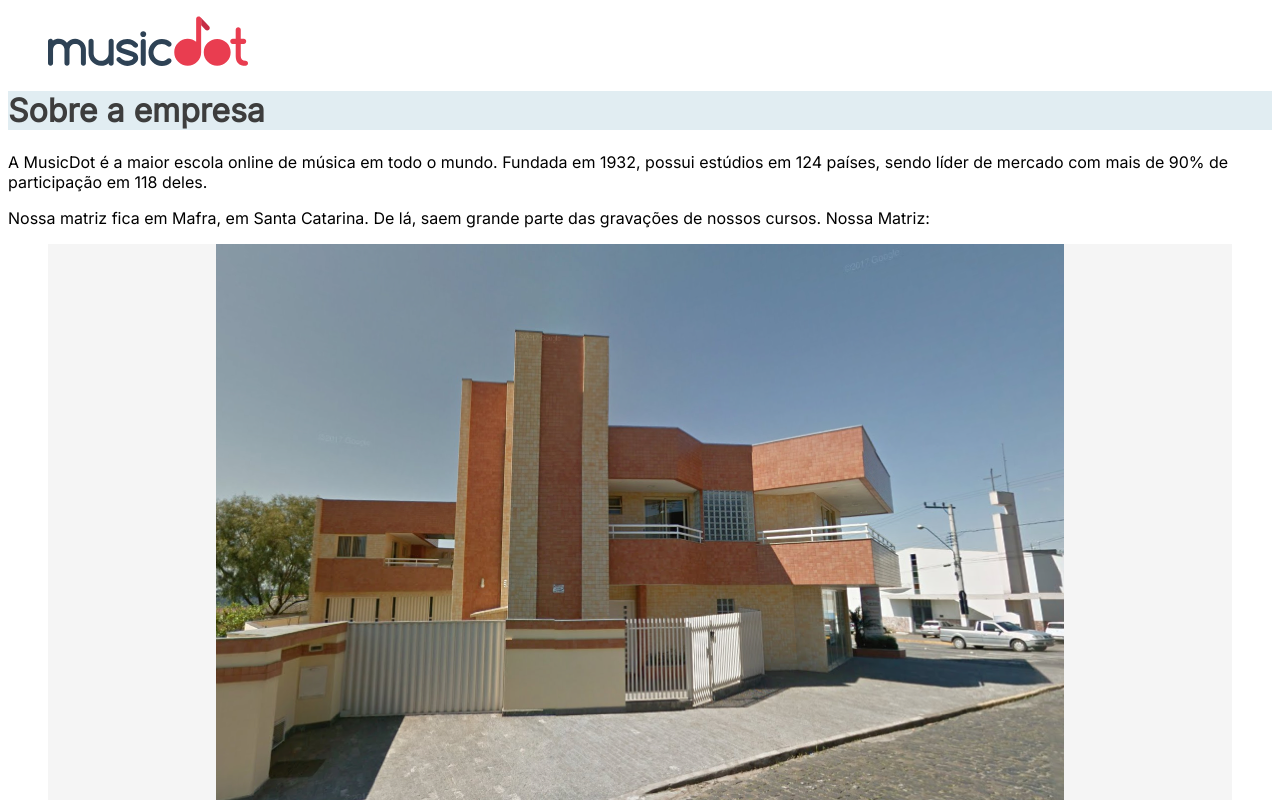
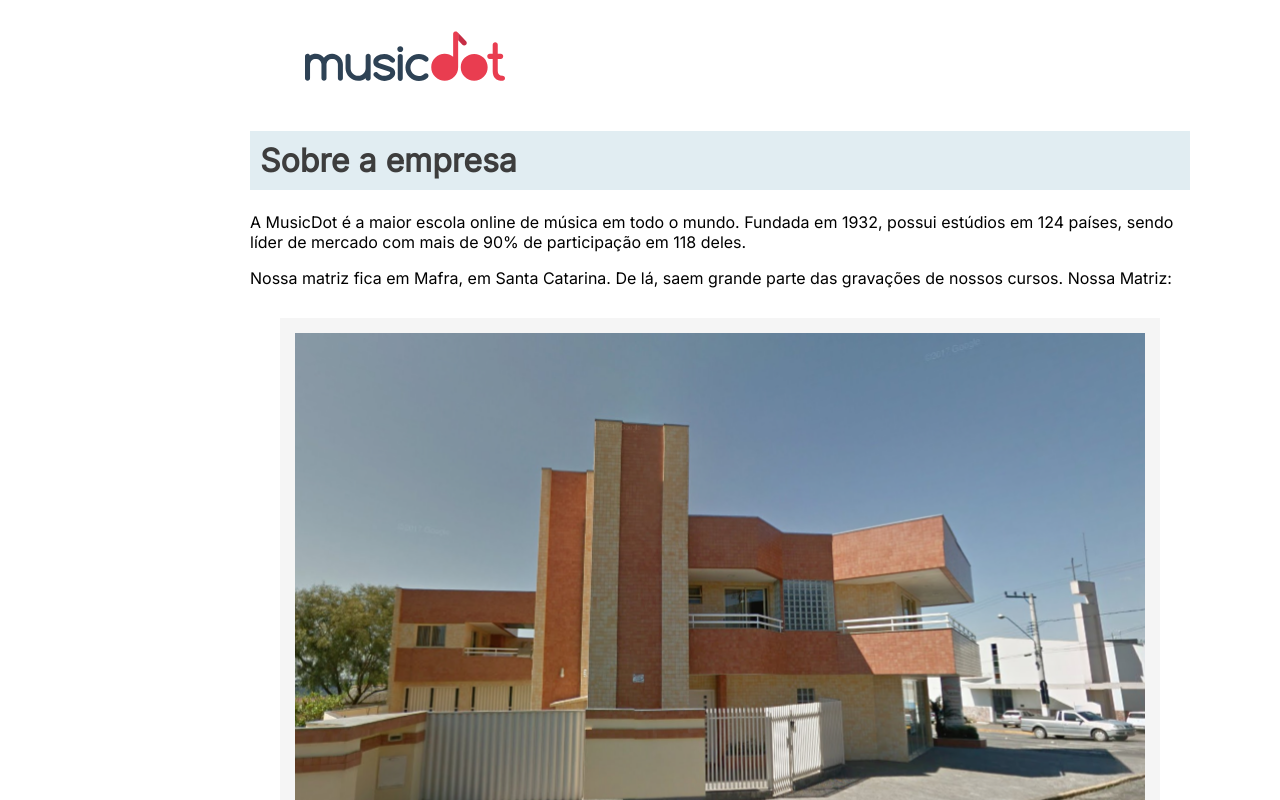
Before and after one commit to ifto-luan/PBWeb-MusicDot, a plain HTML site: page resources/pages/sobre.html in a window 1280 px wide. Shown: the top 800 px of the page. Drawn offline with Linux system fonts and the light colour scheme.

Commit message:
Tópico CSS, Atividade 2

```diff
--- a/css/style.css
+++ b/css/style.css
@@ -2,19 +2,34 @@
 
 body {
   font-family: "Inter", sans-serif;
+  width: 940px;
+  margin-left: 250px;
 }
 
 header h1 {
-    color: #3D3D3D;
-    background: #E1EDF2;
+  color: #3d3d3d;
+  background: #e1edf2;
+  padding: 10px;
 }
 
 section h2 {
-    border-bottom: black solid 1px;
+  border-bottom: black solid 1px;
 }
 
 main figure {
-    text-align: center;
-    background: whitesmoke;
-    color: lightgrey;
+  text-align: center;
+  background: whitesmoke;
+  color: lightgrey;
+  display: flex;
+  flex-direction: column;
+  margin: 30px;
 }
+
+figure img,
+figure figcaption {
+  padding: 15px;
+}
+
+figure img {
+    margin-bottom: 10px;
+}
```
